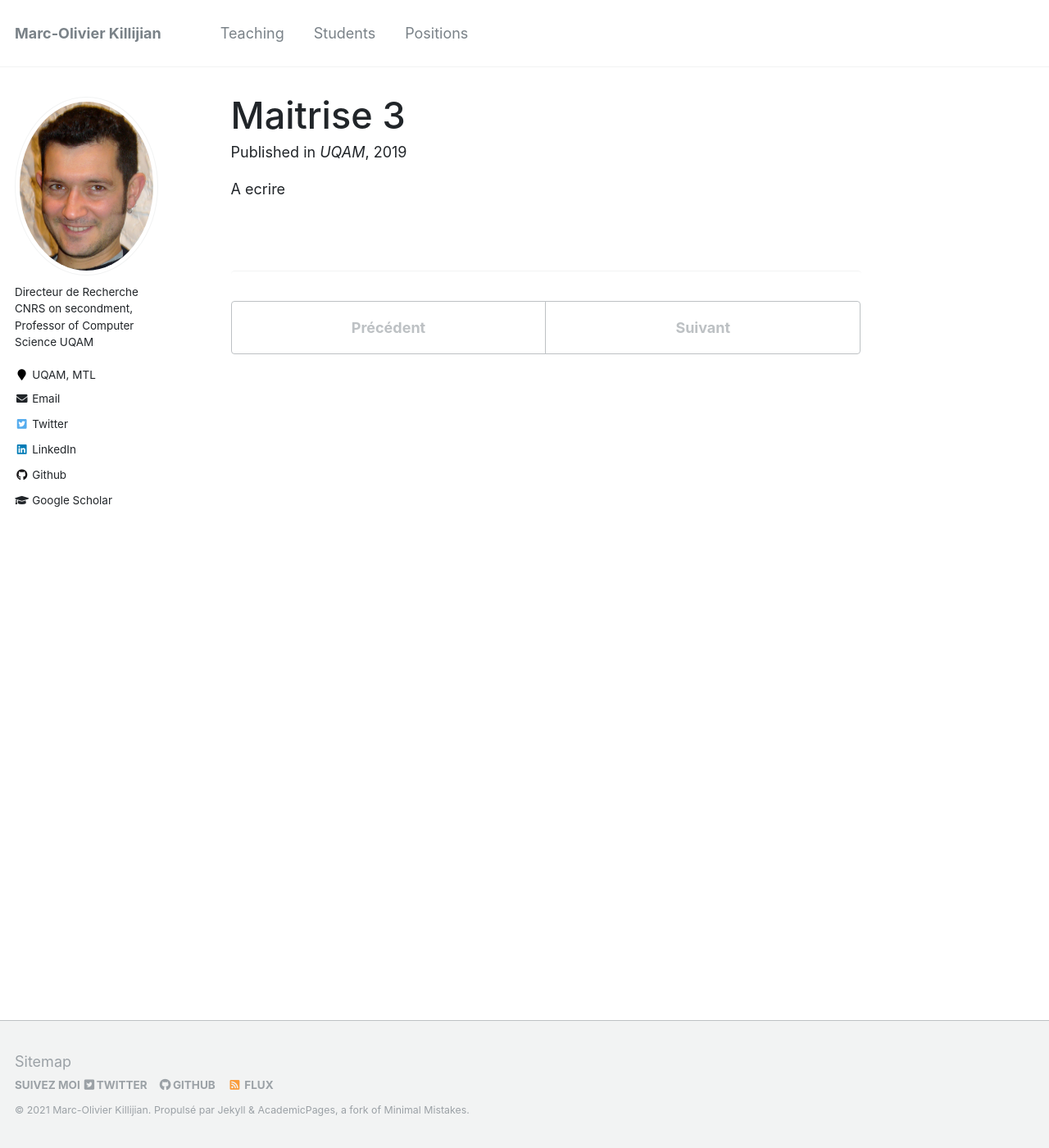
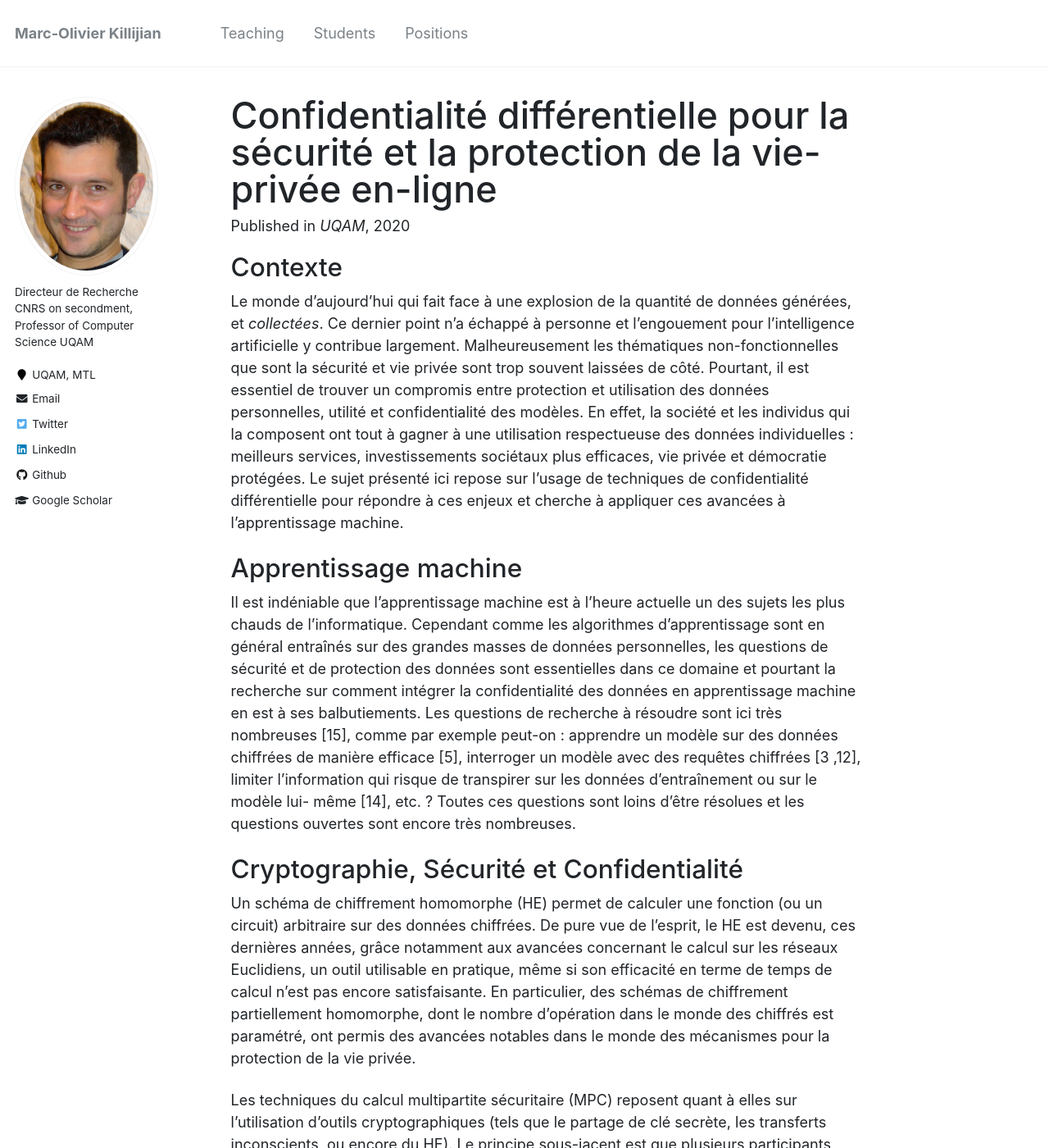
Before and after one commit to Kirija/kirija.github.io, a Jekyll site: the page built from _positions/2020-msc-3.md, in a window 1280 px wide and 1400 px high. Shown: the whole window at 82% size. Built offline with Jekyll 4.4.1, drawn with Linux system fonts in a browser that asks for light colours; some of the changed text lies outside the part shown.

Commit message:
MSC-DP Security

```diff
--- a/_positions/2020-msc-3.md
+++ b/_positions/2020-msc-3.md
@@ -1,14 +1,37 @@
 ---
-title: "Maitrise 3"
+title: "Confidentialité différentielle pour la sécurité et la protection de la vie-privée en-ligne"
 collection: positions
 type: "Maitrise"
 permalink: /positions/2020-msc-3
 venue: "UQAM"
-date: 2019-12-3
+date: 2020-06-03
 location: "Montreal, Quebec, Canada"
-available: false
+available: true
 funding: true
 level: MSc
 people: Marc-Olivier Killijian
 ---
-A ecrire
+### Contexte
+
+Le monde d'aujourd'hui qui fait face à une explosion de la quantité de données générées, et *collectées*. Ce dernier point n'a échappé à personne et l'engouement pour l'intelligence artificielle y contribue largement. Malheureusement les thématiques non-fonctionnelles que sont la sécurité et vie privée sont trop souvent laissées de côté. Pourtant, il est essentiel de trouver un compromis entre protection et utilisation des données personnelles, utilité et confidentialité des modèles. En effet, la société et les individus qui la composent ont tout à gagner à une utilisation respectueuse des données individuelles : meilleurs services, investissements sociétaux plus efficaces, vie privée et démocratie protégées. Le sujet présenté ici repose sur l'usage de techniques de confidentialité différentielle pour répondre à ces enjeux et cherche à appliquer ces avancées à l'apprentissage machine.
+
+
+### Apprentissage machine
+
+Il est indéniable que l’apprentissage machine est à l’heure actuelle un des sujets les plus chauds de l’informatique. Cependant comme les algorithmes d’apprentissage sont en général entraînés sur des grandes masses de données personnelles, les questions de sécurité et de protection des données sont essentielles dans ce domaine et pourtant la recherche sur comment intégrer la confidentialité des données en apprentissage machine en est à ses balbutiements. Les questions de recherche à résoudre sont ici très nombreuses [15], comme par exemple peut-on : apprendre un modèle sur des données chiffrées de manière efficace [5], interroger un modèle avec des requêtes chiffrées [3 ,12], limiter l’information qui risque de transpirer sur les données d’entraînement ou sur le modèle lui- même [14], etc. ? Toutes ces questions sont loins d’être résolues et les questions ouvertes sont encore très nombreuses.
+
+### Cryptographie, Sécurité et Confidentialité
+
+Un schéma de chiffrement homomorphe (HE) permet de calculer une fonction (ou un circuit) arbitraire sur des données chiffrées. De pure vue de l'esprit, le HE est devenu, ces dernières années, grâce notamment aux avancées concernant le calcul sur les réseaux Euclidiens, un outil utilisable en pratique, même si son efficacité en terme de temps de calcul n'est pas encore satisfaisante. En particulier, des schémas de chiffrement partiellement homomorphe, dont le nombre d'opération dans le monde des chiffrés est paramétré, ont permis des avancées notables dans le monde des mécanismes pour la protection de la vie privée.
+
+Les techniques du calcul multipartite sécuritaire (MPC) reposent quant à elles sur l'utilisation d'outils cryptographiques (tels que le partage de clé secrète, les transferts inconscients, ou encore du HE). Le principe sous-jacent est que plusieurs participants calculent une fonction de leurs entrées secrètes et n'en apprennent que le résultat. Le MPC est également utile pour construire des primitives de protection de la vie privée.
+
+La confidentialité différentielle (DP), quant à elle, est un modèle de vie privée qui propose une métrique qui mesure l'anonymisation de données ainsi que des mécanismes qui permettent d'introduire du bruit dans les données, et ce afin d'atteindre un certain niveau de cette métrique. Jusqu'à il y a peu de temps, cette technique a été essentiellement réservée aux bases de données, afin d'empêcher les attaques de ré-identification, mais son utilisation dans le cadre de mécanismes de protection en-ligne commence à être envisagée.
+
+### Objectifs de la Maitrise
+
+Ces techniques sont à la pointe de la recherche actuelle en protection de la vie privée. La DP n’a pourtant, dans la pratique, que peu été utilisée en dehors des grandes bases de données, or il s’agit d’un outil qui peut s’avérer très pratique pour la conception de mécanismes de protection en ligne ainsi que dans le cadre de l’apprentissage machine.  Dans cette maitrise, il s'agit donc d'étudier, de développer et d'appliquer la confidentialité différentielle, potentiellement en conjonction avec le chiffrement homomorphe et le calcul multipartite sécuritaire, afin de lever les verrous de sécurité et de protection de la vie privée en général dans les services en ligne, mais aussi dans le contexte particulier de l'apprentissage machine.
+
+### Contact
+
+Me contacter ([killijian.marc-olivier.2@uqam.ca](killijian.marc-olivier.2@uqam.ca)) par courriel pour discuter de ce sujet et de vos intérêts.
```
